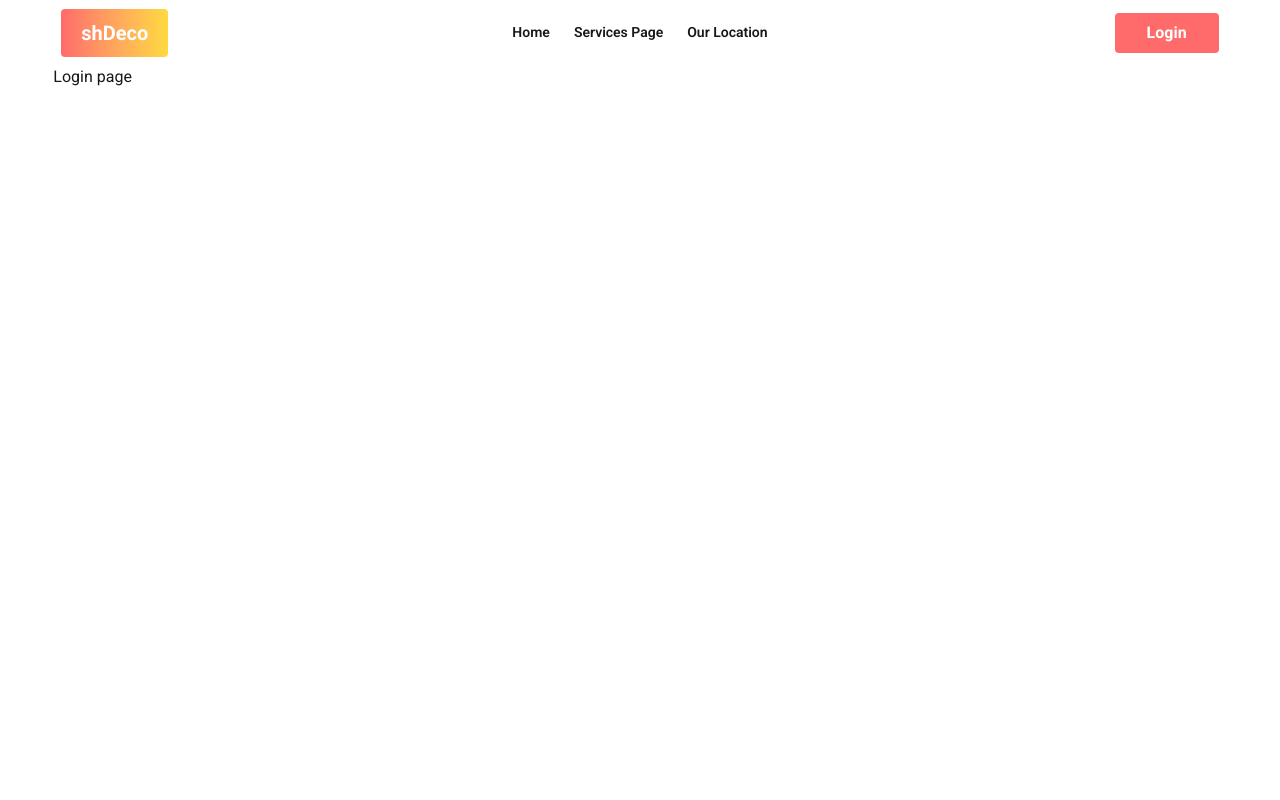
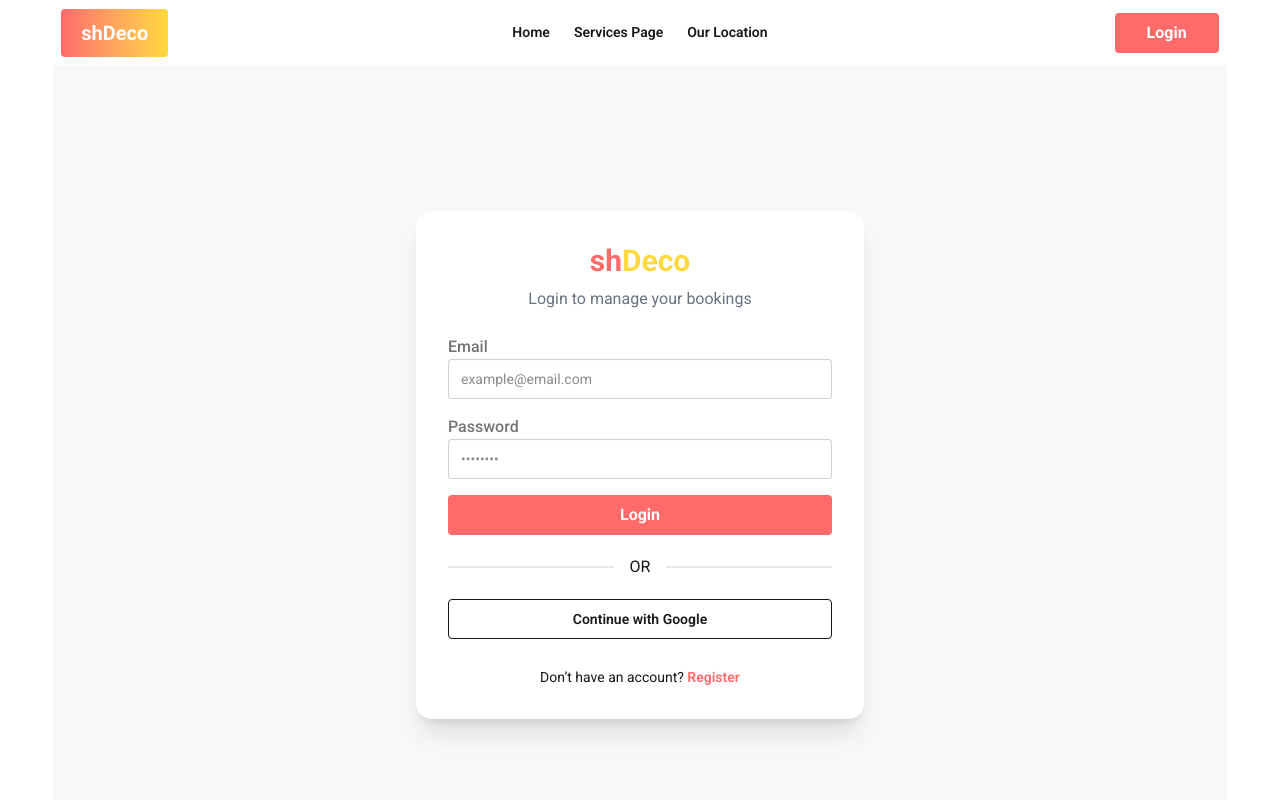
Before and after one commit to Misskhat/shDeco-client, a React (Vite) app: page /loginPage in a window 1280 px wide. Shown: the top 800 px of the page. Built offline with nearby package versions, Linux system fonts and the light colour scheme.

Commit message:
login page create and design

```diff
--- a/package.json
+++ b/package.json
@@ -16,6 +16,7 @@
     "lucide-react": "^0.562.0",
     "react": "^19.2.0",
     "react-dom": "^19.2.0",
+    "react-hook-form": "^7.69.0",
     "react-router": "^7.11.0",
     "react-spinners": "^0.17.0",
     "swiper": "^12.0.3",
--- a/src/Pages/LoginPage.jsx
+++ b/src/Pages/LoginPage.jsx
@@ -1,10 +1,88 @@
 import React from 'react';
+import { useForm } from 'react-hook-form';
+import { Link } from 'react-router';
+
 
 const LoginPage = () => {
+    const { register, handleSubmit, formState: { errors } } = useForm()
+    const handleLoginSubmit = (data) => {
+        console.log(data)
+    }
+
+    const handleGoogleLogin = () => {
+        console.log('google login button clicked')
+    }
     return (
-        <div>
-            <p>Login page</p>
-        </div>
+        <div className="min-h-screen flex items-center justify-center bg-base-200 px-4">
+            <div className="w-full max-w-md bg-white rounded-2xl shadow-xl p-8">
+
+                {/* Brand */}
+                <h1 className="text-3xl font-bold text-center mb-2">
+                    <span className="text-[#FF6B6B]">sh</span>
+                    <span className="text-[#FFD93D]">Deco</span>
+                </h1>
+                <p className="text-center text-gray-500 mb-6">
+                    Login to manage your bookings
+                </p>
+
+                {/* Form */}
+                <form className="space-y-4" onSubmit={handleSubmit(handleLoginSubmit)}>
+                    <div>
+                        <label className="label">
+                            <span className="label-text font-medium">Email</span>
+                        </label>
+                        <input
+                            {...register('email', { required: true })}
+                            type="email"
+                            placeholder="example@email.com"
+                            className="input input-bordered w-full"
+
+                        />
+                        {errors.email?.type === "required" && <span className='text-red-500 font-semibold'>Email ID required</span>}
+                    </div>
+
+                    <div>
+                        <label className="label">
+                            <span className="label-text font-medium">Password</span>
+                        </label>
+                        <input
+                            {...register('password', { required: true })}
+                            type="password"
+                            placeholder="••••••••"
+                            className="input input-bordered w-full"
+
+                        />
+                        {errors.password?.type === "required" && <span className='text-red-500 font-semibold'>Password required</span>}
+                    </div>
+
+                    {/* Login Button */}
+                    <button
+                        type="submit"
+                        className="w-full px-8 py-2 font-bold text-white rounded bg-[#FF6B6B]
+            hover:bg-gradient-to-r hover:from-[#FF6B6B] hover:to-[#FFD93D]
+            transition-all duration-500 ease-in-out hover:scale-105"
+                    >
+                        Login
+                    </button>
+                </form>
+
+                {/* Divider */}
+                <div className="divider my-6">OR</div>
+
+                {/* Social Login */}
+                <button onClick={handleGoogleLogin} className="btn btn-outline w-full mb-3">
+                    Continue with Google
+                </button>
+
+                {/* Register */}
+                <p className="text-center text-sm mt-4">
+                    Don’t have an account?{" "}
+                    <Link to="/register" className="text-[#FF6B6B] font-semibold">
+                        Register
+                    </Link>
+                </p>
+            </div>
+        </div >
     );
 };
 
```
Also changed, not shown: 1 other file (tests, documents, lock files or other folders).
